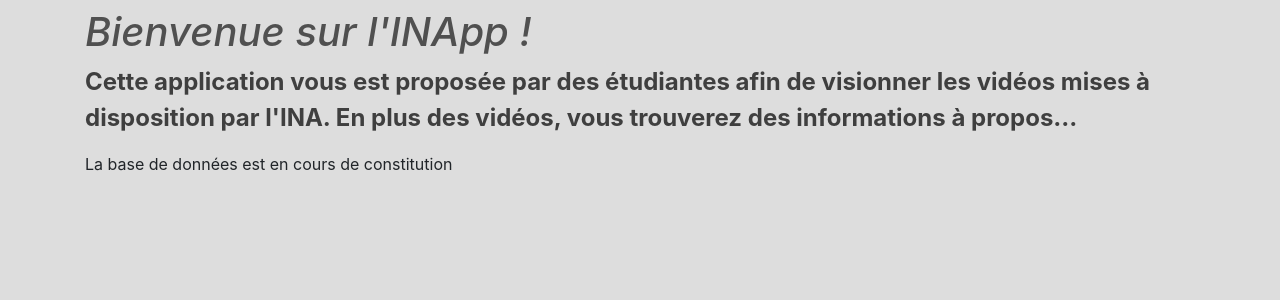
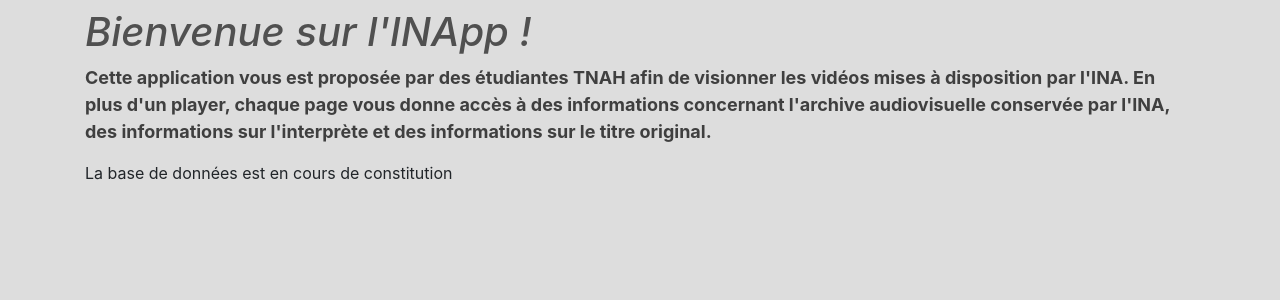
Before and after one commit to LauryneL/INApp, a Flask app: page / in a window 1280 px wide. Shown: the part 76-376 px from the top of the page. Run offline with Flask 2, Linux system fonts and the light colour scheme; data that the repository does not hold is empty; some libraries are stand-ins or nearby versions.

Commit message:
paragraphe d'introduction

```diff
--- a/visualisation/INApp/templates/pages/accueil.html
+++ b/visualisation/INApp/templates/pages/accueil.html
@@ -2,10 +2,9 @@
 {% block corps %}
 <h1></h1>
 <h1 style="color:#505050;"><i>Bienvenue sur l'INApp !</i></h1>
-<p style="color:#3f3f3f;"><b><font size="+2">Cette application vous est proposée par des étudiantes afin de visionner les vidéos mises à disposition par l'INA. En plus des vidéos, vous
-    trouverez des informations à propos...</font></b></p>
+<p style="color:#3f3f3f;"><b><font size="+1">Cette application vous est proposée par des étudiantes TNAH afin de visionner les vidéos mises à disposition par l'INA. En plus d'un player, chaque page vous donne accès à des informations concernant l'archive audiovisuelle conservée par l'INA, des informations sur l'interprète et des informations sur le titre original.</font></b></p>
     {% if videos %}
-<p>Le catalogue compte {{videos|length}} vidéos :</p>
+<p><font size="+1"><b>Le catalogue compte {{videos|length}} vidéos :</b></font></p>
         <div class="list-group">
             {% for video in videos %}
             <a href="{{url_for('player', RNO=video.RNO)}}" class="list-group-item list-group-item-action list-group-item-secondary"><i class="fas fa-video"></i>	&nbsp;{{video.nom_artiste_propre}}, <i>{{video.Titre_chanson}}</i></a>
```
